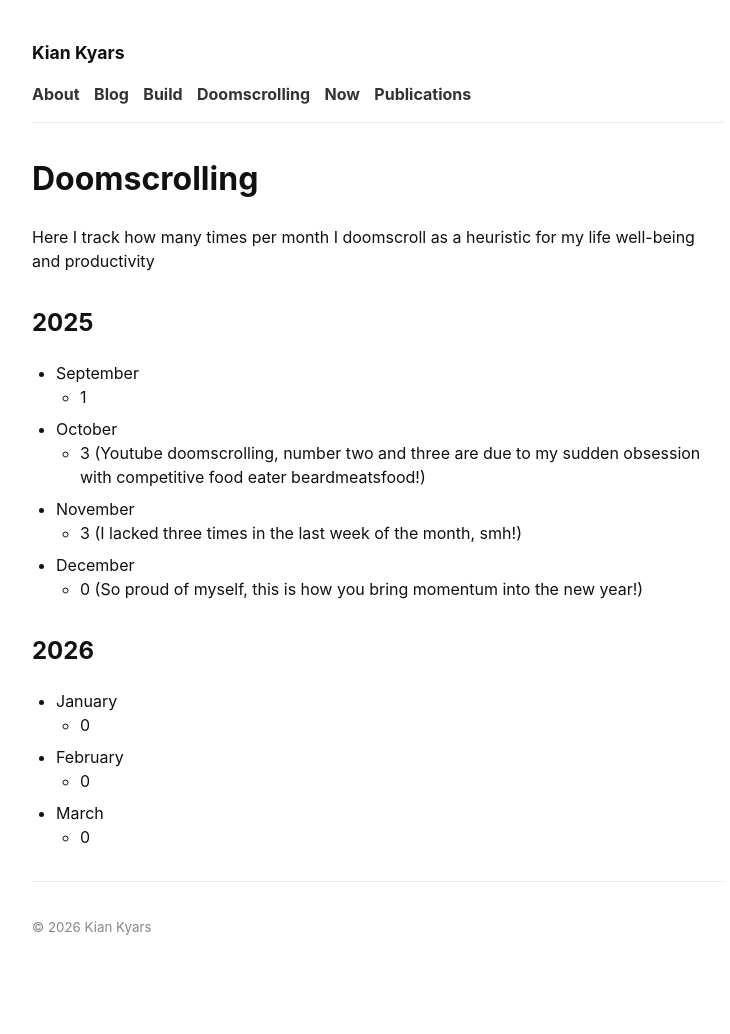
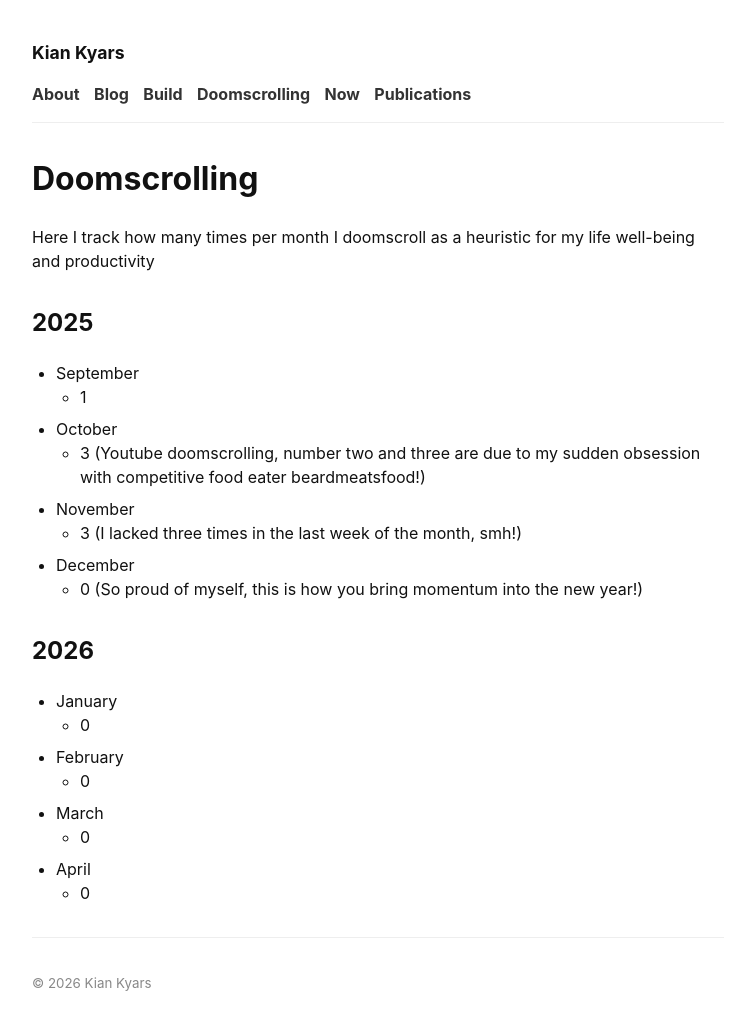
Before and after one commit to kiankyars/kiankyars.github.io, a Jekyll site: the page built from doomscrolling.md, in a window 1280 px wide. Shown: the whole page, without its empty margins (262-992 px from the left). Built offline with Jekyll 4.4.1, drawn with Linux system fonts in a browser that asks for light colours; before the commit the page ends 978 px from its top, so only the background shows below that.

Commit message:
doomscroll

```diff
--- a/doomscrolling.md
+++ b/doomscrolling.md
@@ -25,3 +25,5 @@ Here I track how many times per month I doomscroll as a heuristic for my life we
   - 0
 - March
   - 0
+- April
+  - 0
```
Also changed, not shown: about.md (+1 -1 lines).
